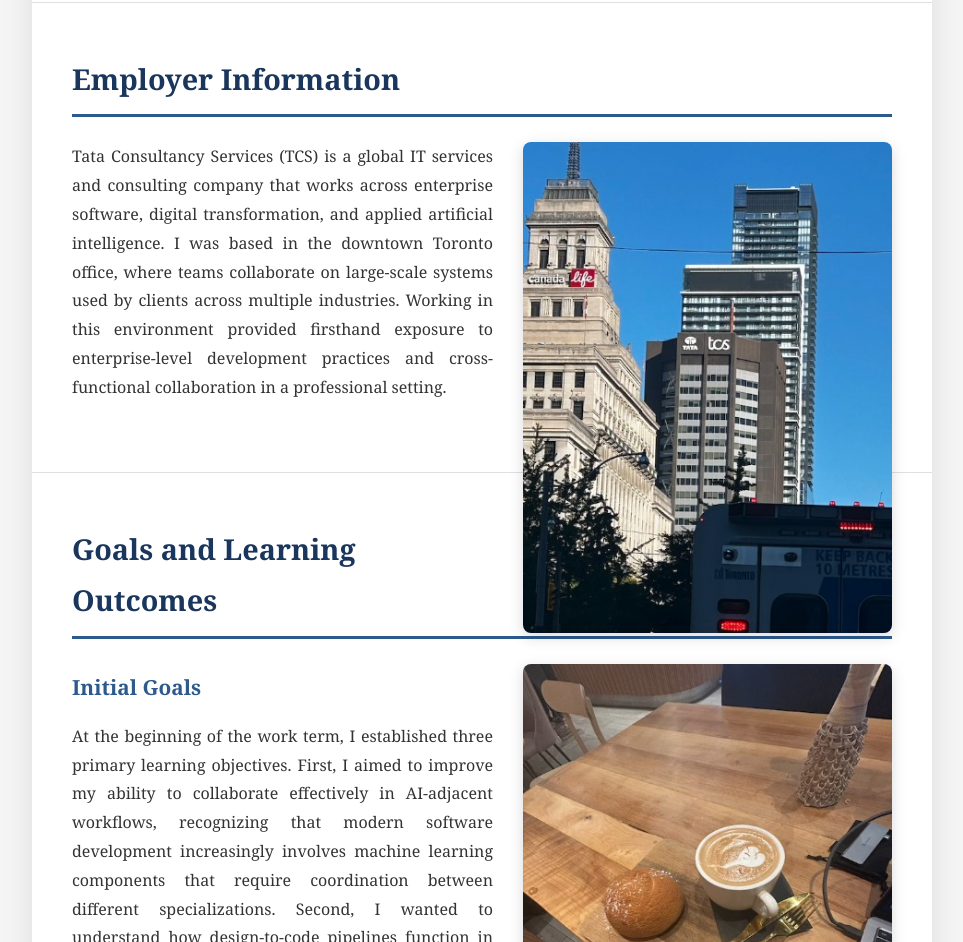
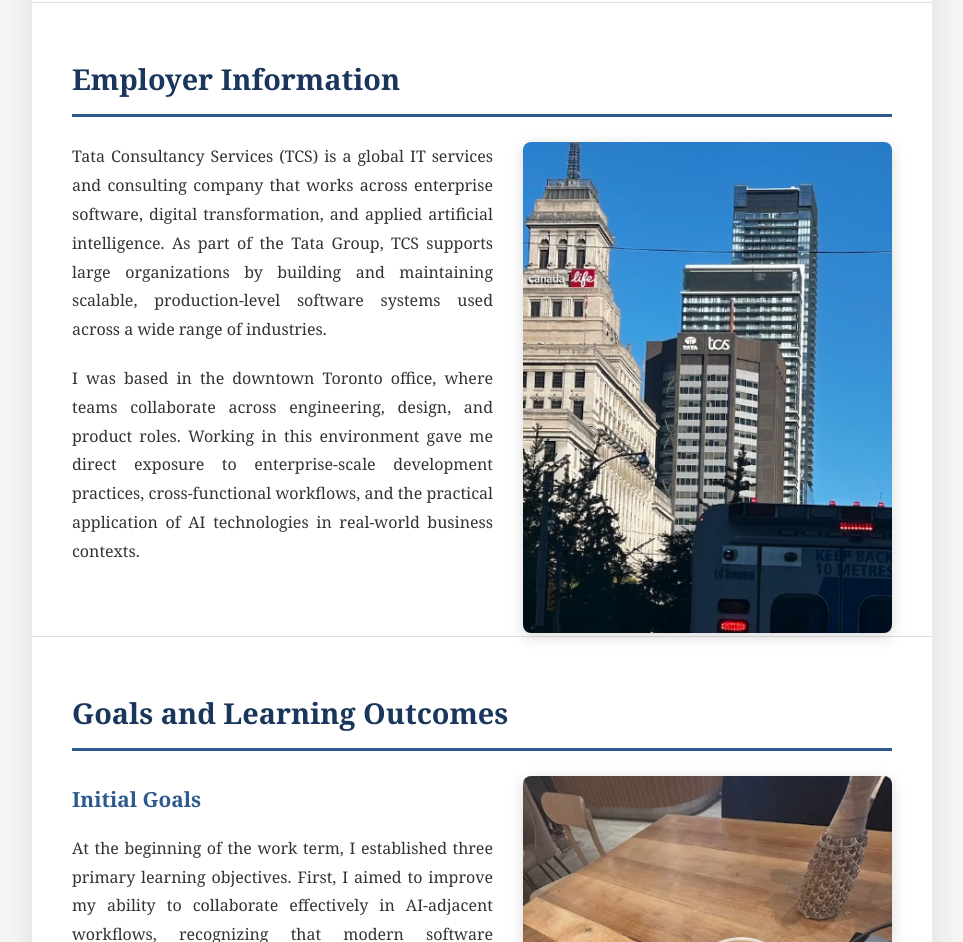
Before and after one commit to TheS0ftwareGuy/WT2S, a plain HTML site: page index.html in a window 1280 px wide. Shown: the part 1042-1984 px from the top of the page, without its empty margins (158-1121 px from the left). Drawn offline with Linux system fonts and the light colour scheme.

Commit message:
Revise TCS description and personal experience
Updated the description of Tata Consultancy Services to emphasize its role in supporting large organizations and the exposure gained from working in the Toronto office.

```diff
--- a/index.html
+++ b/index.html
@@ -173,7 +173,9 @@
                 <img src="pic02.jpeg" alt="TCS building">
             </div>
 
-            <p>Tata Consultancy Services (TCS) is a global IT services and consulting company that works across enterprise software, digital transformation, and applied artificial intelligence. I was based in the downtown Toronto office, where teams collaborate on large-scale systems used by clients across multiple industries. Working in this environment provided firsthand exposure to enterprise-level development practices and cross-functional collaboration in a professional setting.</p>
+            <p>Tata Consultancy Services (TCS) is a global IT services and consulting company that works across enterprise software, digital transformation, and applied artificial intelligence. As part of the Tata Group, TCS supports large organizations by building and maintaining scalable, production-level software systems used across a wide range of industries.</p>
+
+            <p>I was based in the downtown Toronto office, where teams collaborate across engineering, design, and product roles. Working in this environment gave me direct exposure to enterprise-scale development practices, cross-functional workflows, and the practical application of AI technologies in real-world business contexts.</p>
 
         </section>
 
```
